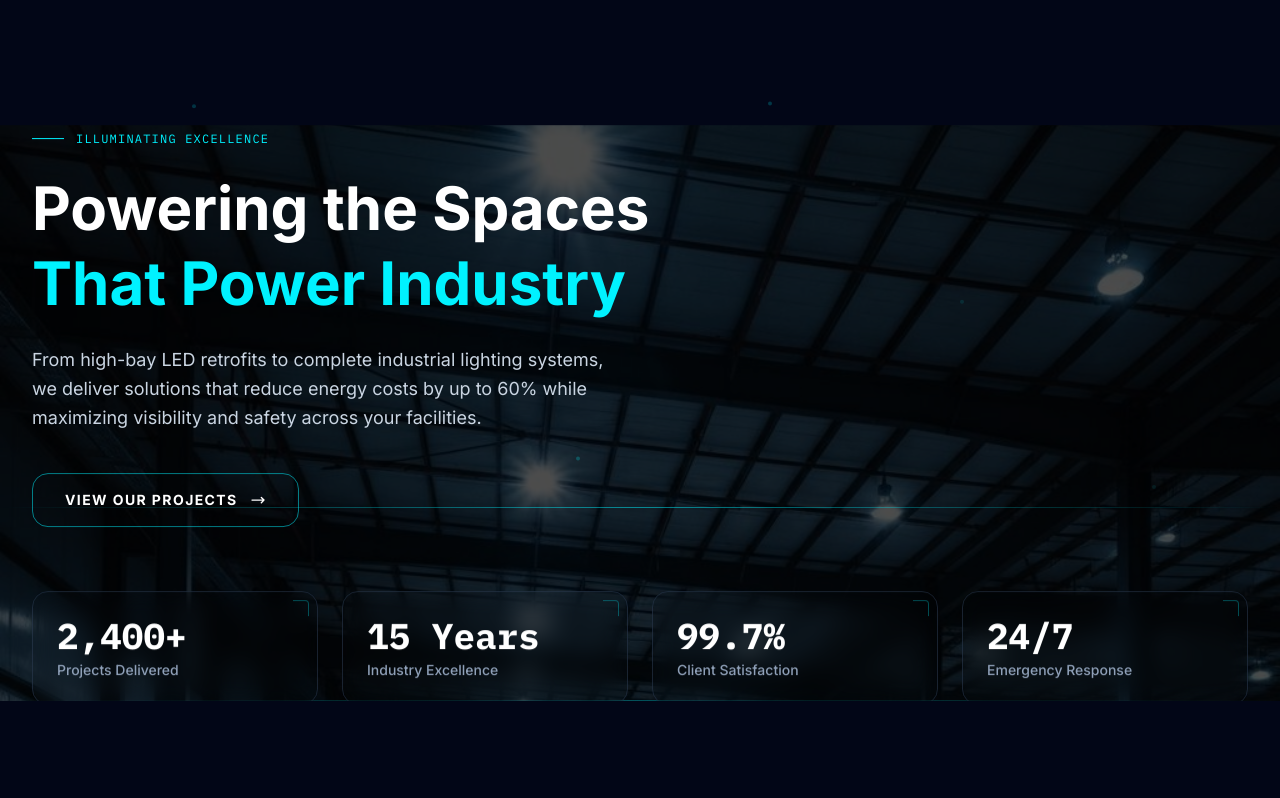
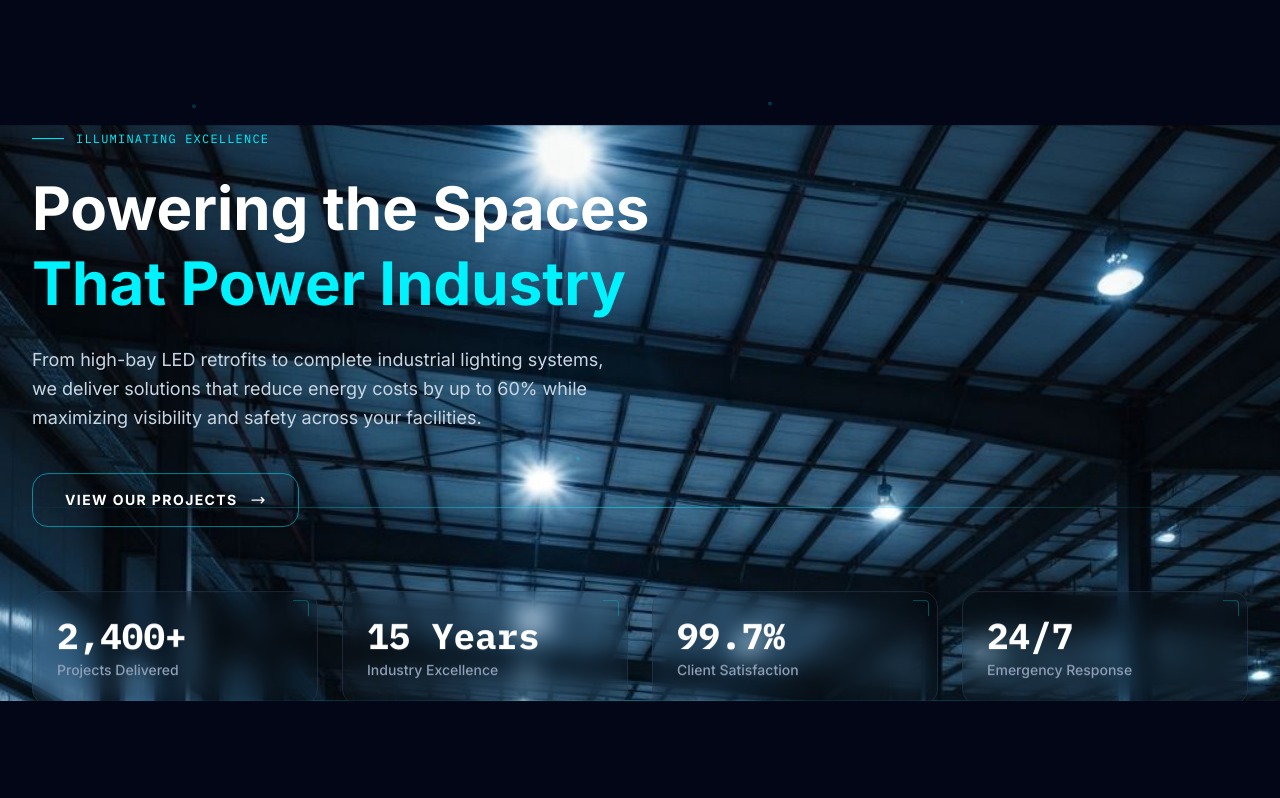
Before and after one commit to Herman-Adu/electrical-website, a Next.js app: page / in a window 1280 px wide. Shown: the part 2240-3038 px from the top of the page. Built offline with nearby package versions, Linux system fonts and the light colour scheme.

Commit message:
fix: resolve container position and brightness calculation warnings
Fix scroll container refs and update Illumination component to use
useMotionTemplate for reactive brightness animation.

```diff
--- a/components/sections/illumination.tsx
+++ b/components/sections/illumination.tsx
@@ -1,7 +1,7 @@
 'use client';
 
 import { useRef, useEffect, useState } from 'react';
-import { motion, useScroll, useTransform } from 'framer-motion';
+import { motion, useScroll, useTransform, useMotionTemplate } from 'framer-motion';
 import Image from 'next/image';
 
 const stats = [
@@ -57,6 +57,7 @@ export function Illumination() {
   const contentY = useTransform(scrollYProgress, [0, 1], ['0%', '15%']);
   const brightness = useTransform(scrollYProgress, [0, 0.3, 0.5], [0.3, 0.7, 1]);
   const opacity = useTransform(scrollYProgress, [0, 0.2, 0.8, 1], [0, 1, 1, 0]);
+  const brightnessFilter = useMotionTemplate`brightness(${brightness})`;
 
   useEffect(() => {
     const observer = new IntersectionObserver(
@@ -83,7 +84,7 @@ export function Illumination() {
       >
         <motion.div
           className="relative w-full h-[120%]"
-          style={{ filter: brightness.get() < 1 ? `brightness(${brightness.get()})` : 'brightness(1)' }}
+          style={{ filter: brightnessFilter }}
         >
           <Image
             src="/images/warehouse-lighting.jpg"
```
